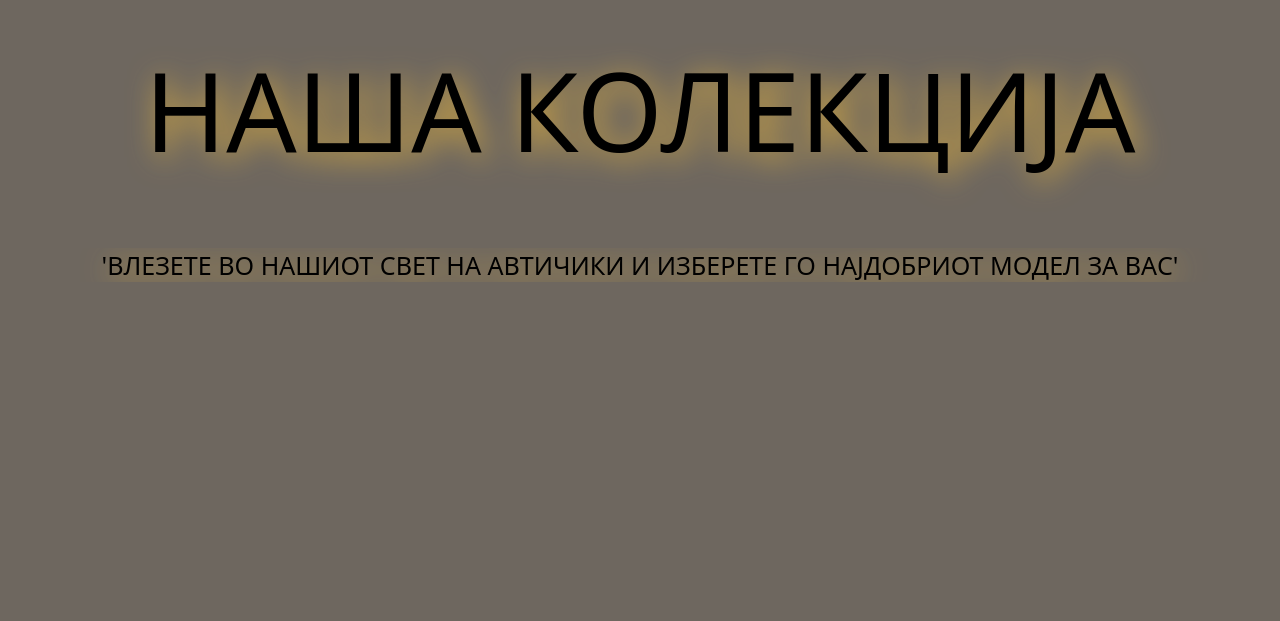
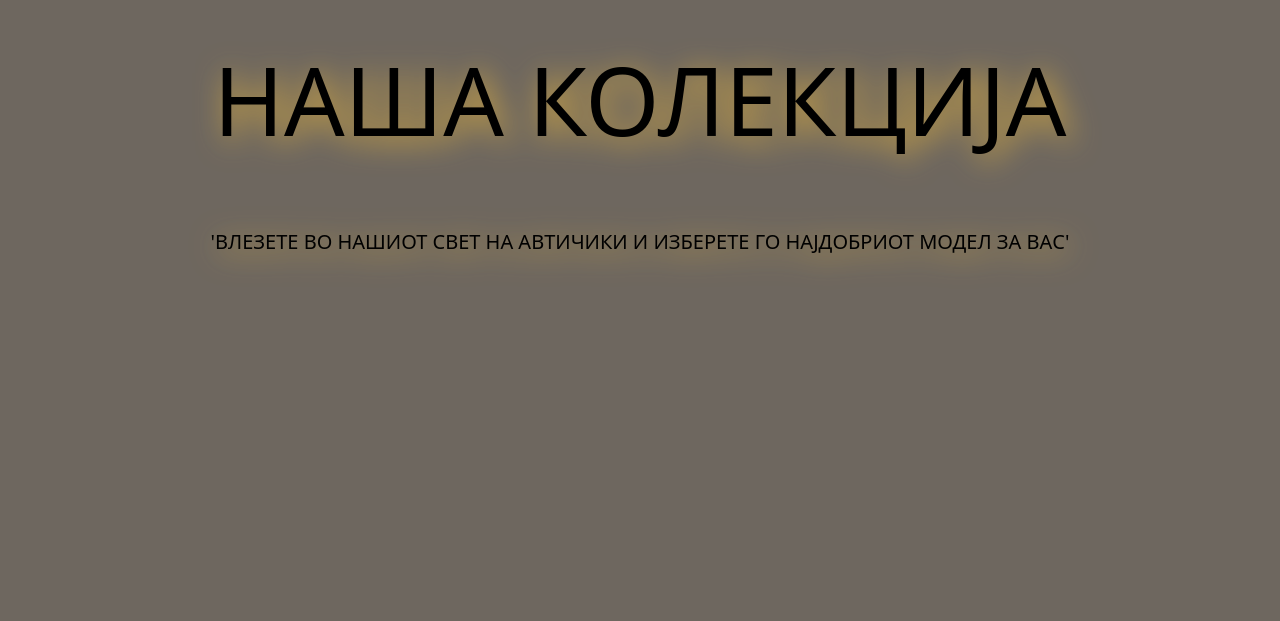
Before and after one commit to BojanMihajlo/avticikibre, a React (Create React App) app: page /avticikiBre in a window 1280 px wide. Shown: the part 939-1560 px from the top of the page. Built offline with nearby package versions, Linux system fonts and the light colour scheme; a web font is replaced by a local one.

Commit message:
Changes in avticikibre

```diff
--- a/src/mainPages/avticikiBre/AvticikiBre.jsx
+++ b/src/mainPages/avticikiBre/AvticikiBre.jsx
@@ -5,7 +5,7 @@ import { useState, useEffect } from "react";
 import "./avticikiBre.css";
 import video from "../../images/video/video2.mp4";
 import OurCollect from "./OurCollect";
-import Advert from "../homePage/Advert"
+import Advert from "../homePage/Advert";
 // import NewsCars from "./NewsCars";
 import WorldNews from "./WorldNews";
 
@@ -19,18 +19,11 @@ export default function AvticikiBre() {
 
   return (
     <>
-      <div
-        style={{
-          position: "relative",
-          width: "100%",
-          height: "112vh",
-          overflow: "hidden",
-        }}
-        className="firstLayer"
-      >
+      <div className="firstLayer">
         {/* First background */}
         <motion.div
-          style={{
+          style={
+            {
               // backgroundImage: `url(${bg1})`,
               // backgroundSize: "cover",
               // backgroundPosition: "center",
@@ -38,7 +31,8 @@ export default function AvticikiBre() {
               // position: "absolute",
               // width: "100%",
               // height: "100%",
-          }}
+            }
+          }
           className="motionBack"
         />
 
@@ -85,10 +79,10 @@ export default function AvticikiBre() {
         <OurCollect />
       </div>
       <div>
-        <WorldNews/>
+        <WorldNews />
       </div>
       <div>
-        <Advert/>
+        <Advert />
       </div>
     </>
   );
--- a/src/mainPages/avticikiBre/OurCollect.css
+++ b/src/mainPages/avticikiBre/OurCollect.css
@@ -1,11 +1,10 @@
 .subtitleCollect {
   text-align: center;
-  font-weight: bold;
-  /* height: 150vh; */
   color: black;
   filter: drop-shadow(5px 5px 15px #e3b23c);
   font-family: "Rubik Dirt", system-ui;
   font-weight: 400;
+  font-size: 95px;
   font-style: normal;
   padding-top: 6%;
 }
@@ -17,19 +16,16 @@
   padding-top: 4%;
 }
 .bluecar img {
-
   width: 250px;
   height: auto;
   filter: drop-shadow(5px 5px 15px #e3b23c);
 }
 
 .textOur {
-
   text-align: center;
 
   padding-top: 5%;
   margin-bottom: -8%;
-
 }
 .textOur h3 {
   color: black;
@@ -37,4 +33,17 @@
   font-family: "Rubik Dirt", system-ui;
   text-transform: uppercase;
   font-weight: 400;
+  font-size: 20px;
 }
+
+@media (max-width: 768px) {
+  .subtitleCollect {
+    font-size: 25px;
+    margin-top: -0.5%;
+  }
+
+  .textOur h3 {
+    font-size: 14px;
+    padding: 2%;
+  }
+}
--- a/src/mainPages/avticikiBre/OurCollect.jsx
+++ b/src/mainPages/avticikiBre/OurCollect.jsx
@@ -1,49 +1,54 @@
 import React from "react";
 import "./OurCollect.css";
 import { useOutletContext } from "react-router-dom";
-import { motion, useTransform, useScroll } from "framer-motion";
+import { motion, useInView } from "framer-motion";
 import { useRef } from "react";
 import CarCards from "./CarCards";
 
 export default function OurCollect() {
   const [subtitle] = useOutletContext();
+  const ref = useRef(null);
+  const isInView = useInView(ref, { margin: "-100px" }); // trigger when in view
 
-  const sectionRef = useRef(null);
-  const { scrollYProgress } = useScroll({
-    target: sectionRef,
-    offset: ["start start", "end end"], // Scroll through the whole section
-    layoutEffect: false,
-  });
+  // const sectionRef = useRef(null);
+  // const { scrollYProgress } = useScroll({
+  //   target: sectionRef,
+  //   offset: ["start start", "end end"], // Scroll through the whole section
+  //   layoutEffect: false,
+  // });
 
-  const fontSizeBig = useTransform(scrollYProgress, [0, 1], ["120px", "50px"]);
-  const fontSizeP = useTransform(scrollYProgress, [0, 1], ["22px", "18px"])
+  // const fontSizeP = useTransform(scrollYProgress, [0, 1], ["22px", "18px"]);
 
   return (
     <>
-      <div>
+      <div className="subtitleCollect">
         <motion.div
-          ref={sectionRef}
-          className="subtitleCollect"
-          style={{ fontSize: fontSizeBig, overflow: "hidden" }}
+          ref={ref}
+          initial={{ opacity: 0, y: 50 }}
+          animate={isInView ? { opacity: 1, y: 0 } : {}}
+          transition={{ duration: 2 }}
         >
           {subtitle ? "НАША КОЛЕКЦИЈА" : "OUR COLLECTION"}
         </motion.div>
       </div>
       <div className="textOur">
         <motion.div
-         ref={sectionRef}
-
-          style={{ fontSize: fontSizeP, overflow: "hidden" }}
+          ref={ref}
+          initial={{ opacity: 0, y: 50 }}
+          animate={isInView ? { opacity: 1, y: 0 } : {}}
+          transition={{ duration: 2 }}
         >
-        <h3>{subtitle ? "'Влезете во нашиот свет на автичики и изберете го најдобриот модел за вас'" : "'Enter our world of cars and choose the best model fosr you.'"}</h3>
+          <h3>
+            {subtitle
+              ? "'Влезете во нашиот свет на автичики и изберете го најдобриот модел за вас'"
+              : "'Enter our world of cars and choose the best model fosr you.'"}
+          </h3>
         </motion.div>
       </div>
 
       <div className="cardsAr">
         <CarCards />
       </div>
-
-
     </>
   );
 }
--- a/src/mainPages/avticikiBre/avticikiBre.css
+++ b/src/mainPages/avticikiBre/avticikiBre.css
@@ -1,10 +1,15 @@
 .motionBack {
-   background-color: #6e675f;
-   position: absolute;
-   width: 100%;
-   height: 100%;
+  background-color: #6e675f;
+  position: absolute;
+  width: 100%;
+  height: 100%;
 }
-
+.firstLayer {
+  height: 112vh;
+  width: 100%;
+  position: relative;
+  overflow: hidden;
+}
 
 .divHero {
   position: relative;
@@ -46,29 +51,26 @@
 }
 
 @media (max-width: 768px) {
-  .heroAvticiki{
+  .heroAvticiki {
     clip-path: polygon(
-      0% 0%,          /* top-left */
-      100% 0%,        /* top-right */
-      100% 95%,       /* right side down before step */
-      97% 98%,        /* step up */
-      93% 98%,        /* flat */
-      90% 95%,        /* step down */
-      88% 98%,        /* bottom peak */
-      60% 98%,        /* step up */
-      55% 95%,        /* step down */
-      45% 95%,        /* step down */
-      40% 98%,        /* bottom peak */
-      20% 98%,        /* step up */
-      15% 95%,        /* step down */
-      0% 95%          /* closing left side */
+      0% 0%,
+      /* top-left */ 100% 0%,
+      /* top-right */ 100% 95%,
+      /* right side down before step */ 97% 98%,
+      /* step up */ 93% 98%,
+      /* flat */ 90% 95%,
+      /* step down */ 88% 98%,
+      /* bottom peak */ 60% 98%,
+      /* step up */ 55% 95%,
+      /* step down */ 45% 95%,
+      /* step down */ 40% 98%,
+      /* bottom peak */ 20% 98%,
+      /* step up */ 15% 95%,
+      /* step down */ 0% 95% /* closing left side */
     );
-
-
+    height: 90vh;
   }
   .firstLayer {
     background-color: #6e675f;
   }
-
-
 }
```
Also changed, not shown: src/mainPages/avticikiBre/NewsCars.jsx (+2 -8 lines). Lines whose indentation alone changed are shown as unchanged.
